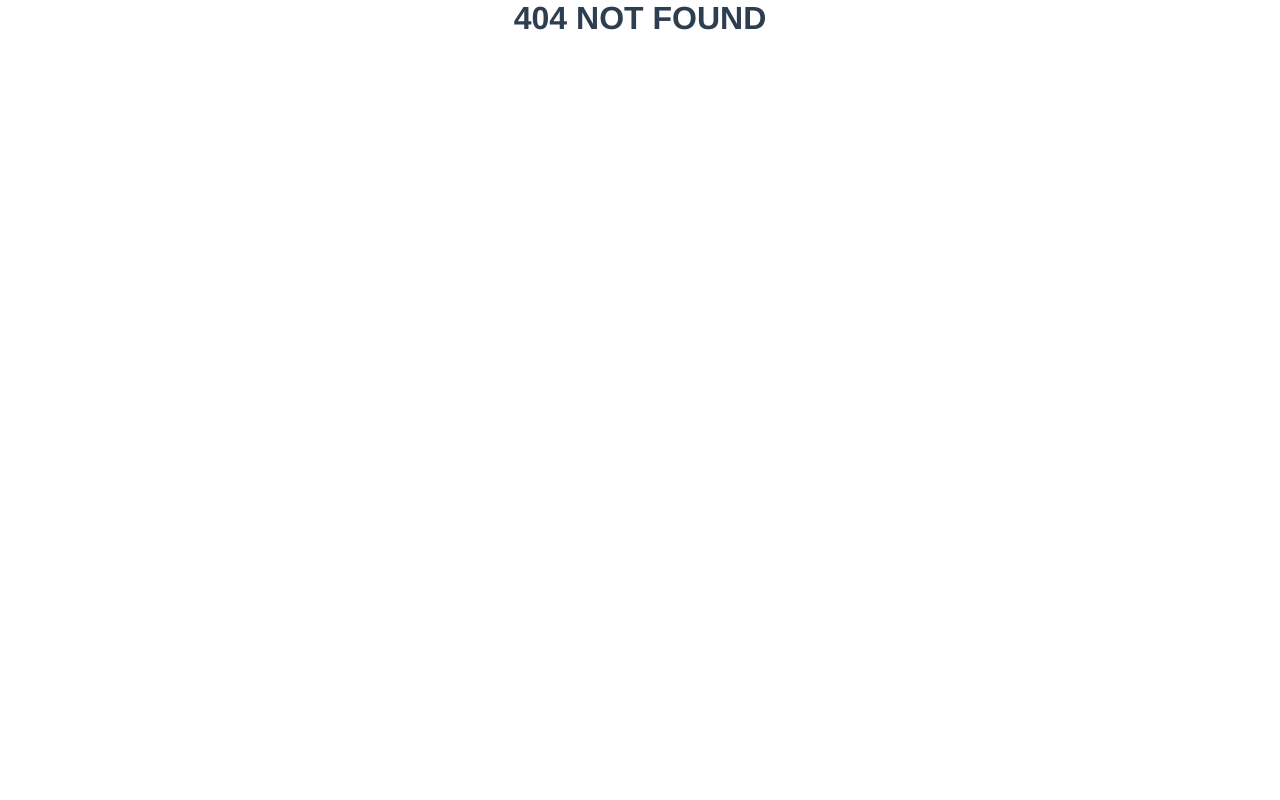
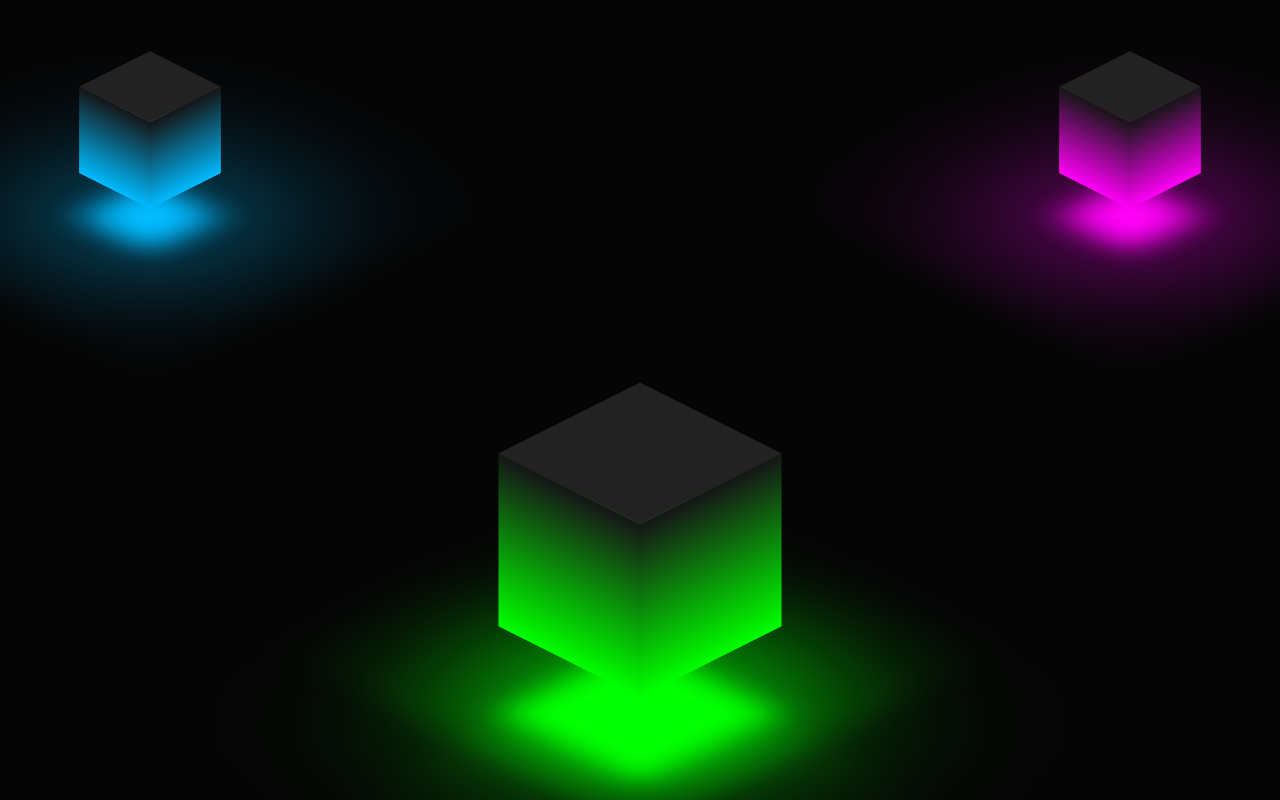
Before and after one commit to michael921010/collection-of-works, a Vue app: page /ambient-light-glowing-cube in a window 1280 px wide. Before the commit this address had no page. Built offline with nearby package versions, Linux system fonts and the light colour scheme.

Commit message:
:lipstick: Ambient Light Glowing Cube

```diff
--- a/src/router/index.js
+++ b/src/router/index.js
@@ -25,7 +25,12 @@ export const routes = [
     name: "BlinkingAnimationText",
     component: () => import("@/views/BlinkingAnimationText"),
   },
-
+  {
+    label: "Ambient Light Glowing Cube",
+    path: "/ambient-light-glowing-cube",
+    name: "AmbientLightGlowingCube",
+    component: () => import("@/views/AmbientLightGlowingCube"),
+  },
   {
     label: "Started",
     path: "/started",
--- /dev/null
+++ b/src/views/AmbientLightGlowingCube.vue
@@ -0,0 +1,162 @@
+<template>
+  <div class="root">
+    <div class="cube" v-for="n in 3" :key="n">
+      <div>
+        <div class="lid" />
+        <span v-for="face in 4" :key="face" />
+      </div>
+    </div>
+  </div>
+</template>
+
+<style lang="scss" scoped>
+$size1: 200px;
+$size2: 100px;
+
+$color1: #0f0;
+$color2: rgb(255, 0, 247);
+$color3: rgb(0, 187, 255);
+
+.root {
+  display: flex;
+  justify-content: center;
+  align-items: center;
+  min-height: 100vh;
+  background-color: #050505;
+
+  .cube {
+    position: relative;
+    width: $size1;
+    height: $size1;
+    transform-style: preserve-3d;
+    transform: rotateX(-30deg);
+    animation: animate 4s linear infinite;
+
+    div {
+      position: absolute;
+      top: 0;
+      left: 0;
+      width: 100%;
+      height: 100%;
+      transform-style: preserve-3d;
+
+      span {
+        position: absolute;
+        top: 0;
+        left: 0;
+        width: 100%;
+        height: 100%;
+        background: linear-gradient(#151515, $color1);
+      }
+
+      @for $i from 2 through 5 {
+        span:nth-child(#{$i}) {
+          transform: rotateY(90deg * $i) translateZ($size1/2);
+        }
+      }
+    }
+
+    .lid {
+      position: absolute;
+      top: 0;
+      left: 0;
+      width: 100%;
+      height: 100%;
+      background-color: #222;
+      transform: rotateX(90deg) translateZ($size1/2);
+
+      &::before {
+        content: "";
+        position: absolute;
+        top: 0;
+        left: 0;
+        width: 100%;
+        height: 100%;
+        background-color: $color1;
+        transform: translateZ(-300px);
+        filter: blur(20px);
+        box-shadow: 0 0 120px rgba($color1, 0.2), 0 0 200px rgba($color1, 0.4),
+          0 0 300px rgba($color1, 0.6), 0 0 400px rgba($color1, 0.8),
+          0 0 500px rgba($color1, 1);
+      }
+    }
+
+    &:nth-child(1) {
+      position: absolute;
+      bottom: 160px;
+    }
+
+    &:nth-child(2) {
+      position: absolute;
+      right: 100px;
+      top: 80px;
+      width: $size2;
+      height: $size2;
+
+      div {
+        span {
+          background: linear-gradient(#151515, $color2);
+        }
+
+        @for $i from 2 through 5 {
+          span:nth-child(#{$i}) {
+            transform: rotateY(90deg * $i) translateZ($size2/2);
+          }
+        }
+      }
+
+      .lid {
+        transform: rotateX(90deg) translateZ($size2/2);
+
+        &::before {
+          background-color: $color2;
+          transform: translateZ(-150px);
+          box-shadow: 0 0 120px rgba($color2, 0.2), 0 0 200px rgba($color2, 0.4),
+            0 0 300px rgba($color2, 0.6), 0 0 400px rgba($color2, 0.8),
+            0 0 500px rgba($color2, 1);
+        }
+      }
+    }
+
+    &:nth-child(3) {
+      position: absolute;
+      left: 100px;
+      top: 80px;
+      width: $size2;
+      height: $size2;
+
+      div {
+        span {
+          background: linear-gradient(#151515, $color3);
+        }
+
+        @for $i from 2 through 5 {
+          span:nth-child(#{$i}) {
+            transform: rotateY(90deg * $i) translateZ($size2/2);
+          }
+        }
+      }
+
+      .lid {
+        transform: rotateX(90deg) translateZ($size2/2);
+
+        &::before {
+          background-color: $color3;
+          transform: translateZ(-150px);
+          box-shadow: 0 0 120px rgba($color3, 0.2), 0 0 200px rgba($color3, 0.4),
+            0 0 300px rgba($color3, 0.6), 0 0 400px rgba($color3, 0.8),
+            0 0 500px rgba($color3, 1);
+        }
+      }
+    }
+  }
+  @keyframes animate {
+    0% {
+      transform: rotateX(-30deg) rotateY(0deg);
+    }
+    100% {
+      transform: rotateX(-30deg) rotateY(360deg);
+    }
+  }
+}
+</style>
```
